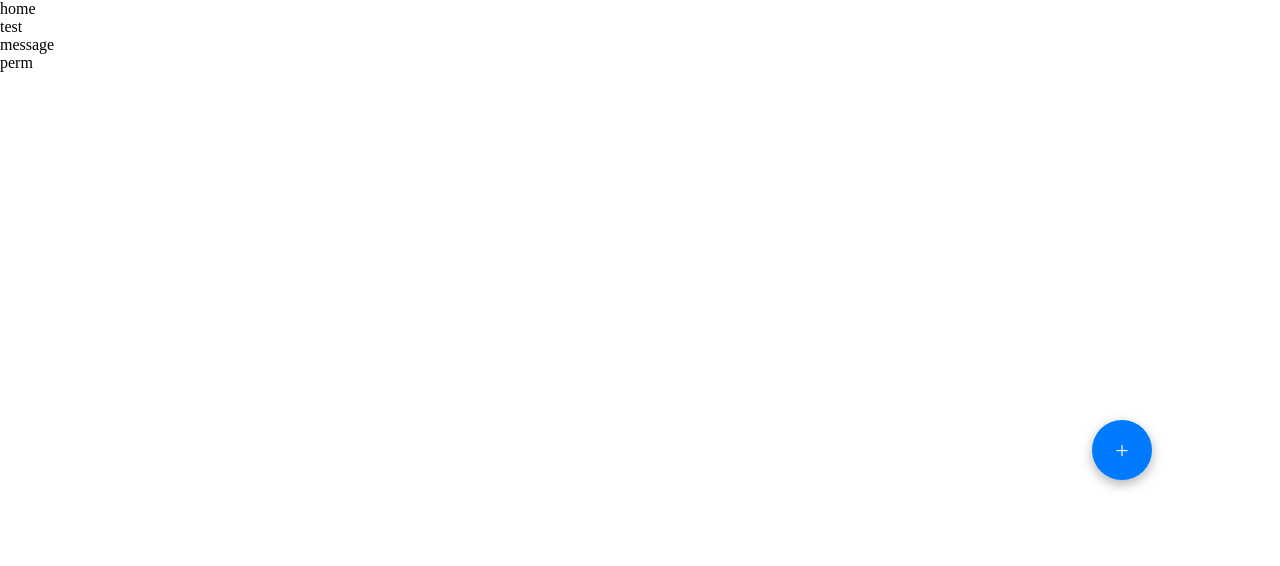
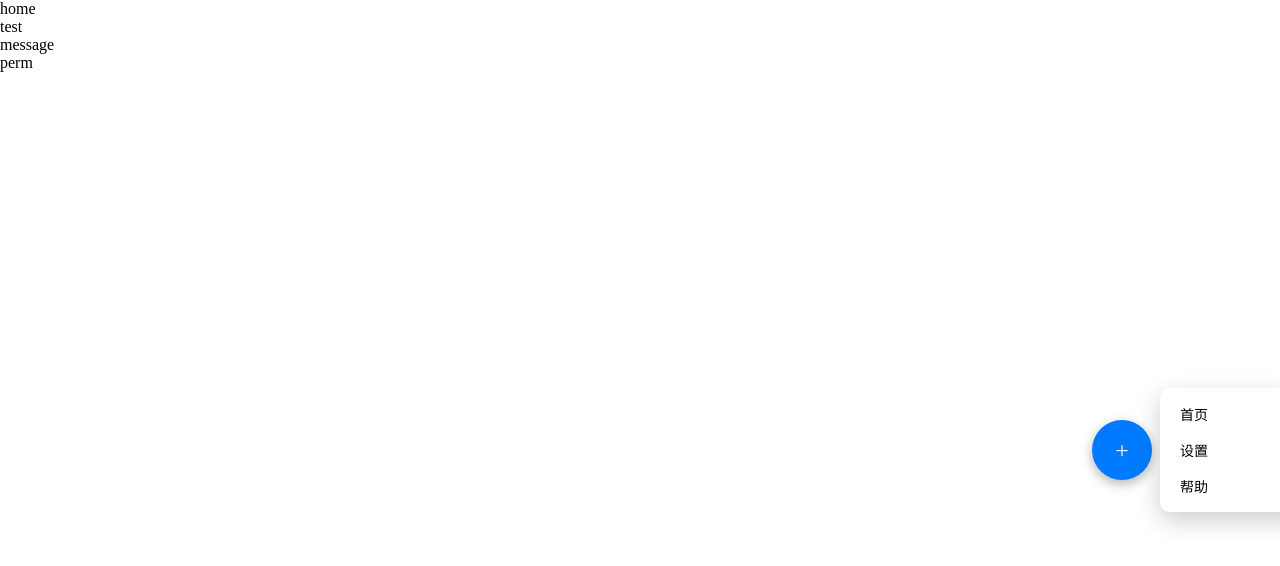
Before and after one commit to ALiuYiLin/10share-demos, a Vue app in the folder vite-vue/: page / in a window 1280 px wide. Both pictures are taken after a click on the item "home". Shown: the top 566 px of the page. Built offline with nearby package versions, Linux system fonts and the light colour scheme.

Commit message:
trag ball add menu

```diff
--- a/vite-vue/src/components/floating-ball.vue
+++ b/vite-vue/src/components/floating-ball.vue
@@ -1,28 +1,75 @@
 <script setup lang="ts">
 import { useDrag } from '@/composables';
 import { type DragState } from '@/utils';
-import { ref, onMounted, onUnmounted } from 'vue';
+import { ref, onMounted, onUnmounted, computed } from 'vue';
+
+type MenuItem = { label: string; key: string };
 
 const ballRef = ref<HTMLDivElement | null>(null);
 const dragState: DragState = {
   isDragging: false,
   offsetX: 0,
   offsetY: 0,
-}
+};
 
 const showMenu = ref(false);
+let downRect: DOMRect | null = null;
 
+const props = defineProps<{ items?: MenuItem[] }>();
+const emit = defineEmits<{ (e: 'select', key: string): void }>();
+const defaultItems: MenuItem[] = [
+  { label: '首页', key: 'home' },
+  { label: '设置', key: 'settings' },
+  { label: '帮助', key: 'help' },
+];
+const menuItems = computed(() => props.items ?? defaultItems);
 
 const dragComposable = useDrag(ballRef, dragState);
+
+const onMouseDown = (e: MouseEvent) => {
+  if (ballRef.value) {
+    downRect = ballRef.value.getBoundingClientRect();
+  }
+  dragComposable.handleMouseDown(e);
+};
+
+const onMouseUp = () => {
+  dragComposable.handleMouseUp();
+  if (!ballRef.value || !downRect) {
+    showMenu.value = !showMenu.value;
+    return;
+  }
+  const rect = ballRef.value.getBoundingClientRect();
+  const dx = Math.abs(rect.left - downRect.left);
+  const dy = Math.abs(rect.top - downRect.top);
+  const moved = dx > 3 || dy > 3;
+  if (!moved) showMenu.value = !showMenu.value;
+};
+
+const onDocumentPointerDown = (e: PointerEvent | MouseEvent) => {
+  if (!ballRef.value) return;
+  const target = e.target as Node;
+  if (!ballRef.value.contains(target)) {
+    showMenu.value = false;
+  }
+};
+
+const onSelect = (key: string) => {
+  emit('select', key);
+  showMenu.value = false;
+};
+
 // 绑定全局事件
 onMounted(() => {
   document.addEventListener('mousemove', dragComposable.handleMouseMove);
-  document.addEventListener('mouseup', dragComposable.handleMouseUp);
+  document.addEventListener('mouseup', onMouseUp);
+  document.addEventListener('pointerdown', onDocumentPointerDown);
 });
 // 解绑全局事件
 onUnmounted(() => {
   document.removeEventListener('mousemove', dragComposable.handleMouseMove);
-  document.removeEventListener('mouseup', dragComposable.handleMouseUp);
+  document.removeEventListener('mouseup', onMouseUp);
+  document.removeEventListener('pointerdown', onDocumentPointerDown);
 });
 
 </script>
@@ -30,9 +77,21 @@ onUnmounted(() => {
   <div
     ref="ballRef"
     class="floating-ball"
-    @mousedown="dragComposable.handleMouseDown"
+    @mousedown="onMouseDown"
   >
     +
+    <Transition name="ball-menu">
+      <div v-if="showMenu" class="ball-menu">
+        <button
+          v-for="item in menuItems"
+          :key="item.key"
+          class="ball-menu-item"
+          @click="onSelect(item.key)"
+        >
+          {{ item.label }}
+        </button>
+      </div>
+    </Transition>
   </div>
 </template>
 <style scoped>
@@ -57,4 +116,44 @@ onUnmounted(() => {
   bottom: 40%;
 }
 
+.ball-menu {
+  position: absolute;
+  left: 100%;
+  top: 50%;
+  transform: translate(8px, -50%);
+  min-width: 140px;
+  background: #fff;
+  color: #333;
+  border-radius: 10px;
+  box-shadow: 0 8px 24px rgba(0, 0, 0, 0.2);
+  padding: 8px;
+}
+
+.ball-menu-item {
+  display: block;
+  width: 100%;
+  background: transparent;
+  border: none;
+  text-align: left;
+  padding: 8px 12px;
+  border-radius: 8px;
+  cursor: pointer;
+  font-size: 14px;
+}
+
+.ball-menu-item:hover {
+  background: rgba(0, 123, 255, 0.08);
+}
+
+.ball-menu-enter-active,
+.ball-menu-leave-active {
+  transition: all 0.15s ease;
+}
+
+.ball-menu-enter-from,
+.ball-menu-leave-to {
+  opacity: 0;
+  transform: translate(8px, -50%) scale(0.96);
+}
+
 </style>
--- a/vite-vue/src/composables/use-drag.ts
+++ b/vite-vue/src/composables/use-drag.ts
@@ -1,13 +1,57 @@
 import type { DragDom, DragState } from "@/utils";
 import { handleMouseDown, handleMouseMove, handleMouseUp } from "@/utils";
+import { ref } from "vue";
 
+export interface UseDragOptions {
+  onClick?: () => void;
+  onOutsideClick?: (e: PointerEvent | MouseEvent) => void;
+  threshold?: number;
+}
 
-export const useDrag = (target: DragDom, dragState: DragState) => {
+export const useDrag = (
+  target: DragDom,
+  dragState: DragState,
+  options?: UseDragOptions
+) => {
   const targetRef = target;
   const targetStateRef = dragState;
+  const downRect = ref<DOMRect | null>(null);
+  const threshold = options?.threshold ?? 3;
+
+  const onMouseDown = (e: MouseEvent) => {
+    if (targetRef.value) {
+      downRect.value = targetRef.value.getBoundingClientRect();
+    }
+    handleMouseDown(e, targetRef, targetStateRef);
+  };
+
+  const onMouseUp = () => {
+    handleMouseUp(targetRef, targetStateRef);
+    if (!targetRef.value || !downRect.value) {
+      options?.onClick?.();
+      return;
+    }
+    const rect = targetRef.value.getBoundingClientRect();
+    const dx = Math.abs(rect.left - downRect.value.left);
+    const dy = Math.abs(rect.top - downRect.value.top);
+    const moved = dx > threshold || dy > threshold;
+    if (!moved) {
+      options?.onClick?.();
+    }
+  };
+
+  const onDocumentPointerDown = (e: PointerEvent | MouseEvent) => {
+    if (!targetRef.value) return;
+    const target = e.target as Node;
+    if (!targetRef.value.contains(target)) {
+      options?.onOutsideClick?.(e);
+    }
+  };
+
   return {
-    handleMouseDown:(e: MouseEvent) => handleMouseDown(e, targetRef, targetStateRef),
-    handleMouseMove:(e: MouseEvent) => handleMouseMove(e, targetRef, targetStateRef),
-    handleMouseUp:() => handleMouseUp(targetRef, targetStateRef)
-  }
-}
+    handleMouseDown: onMouseDown,
+    handleMouseMove: (e: MouseEvent) => handleMouseMove(e, targetRef, targetStateRef),
+    handleMouseUp: onMouseUp,
+    onDocumentPointerDown,
+  };
+};
```
